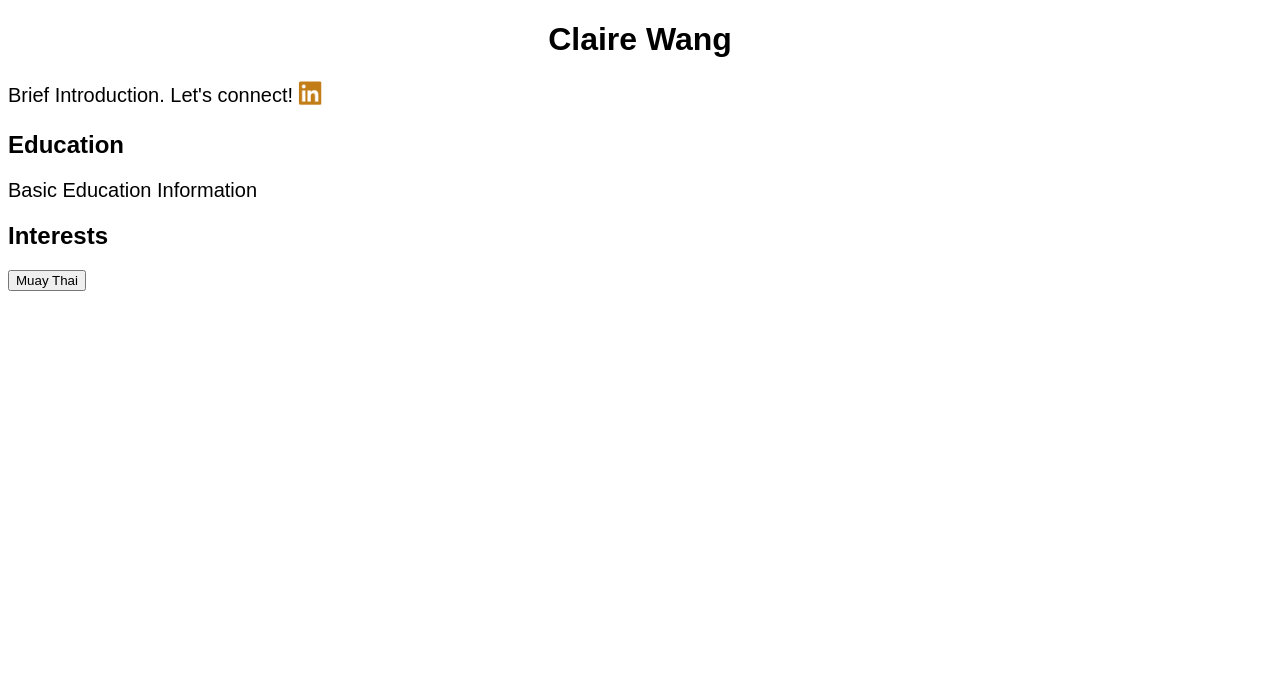
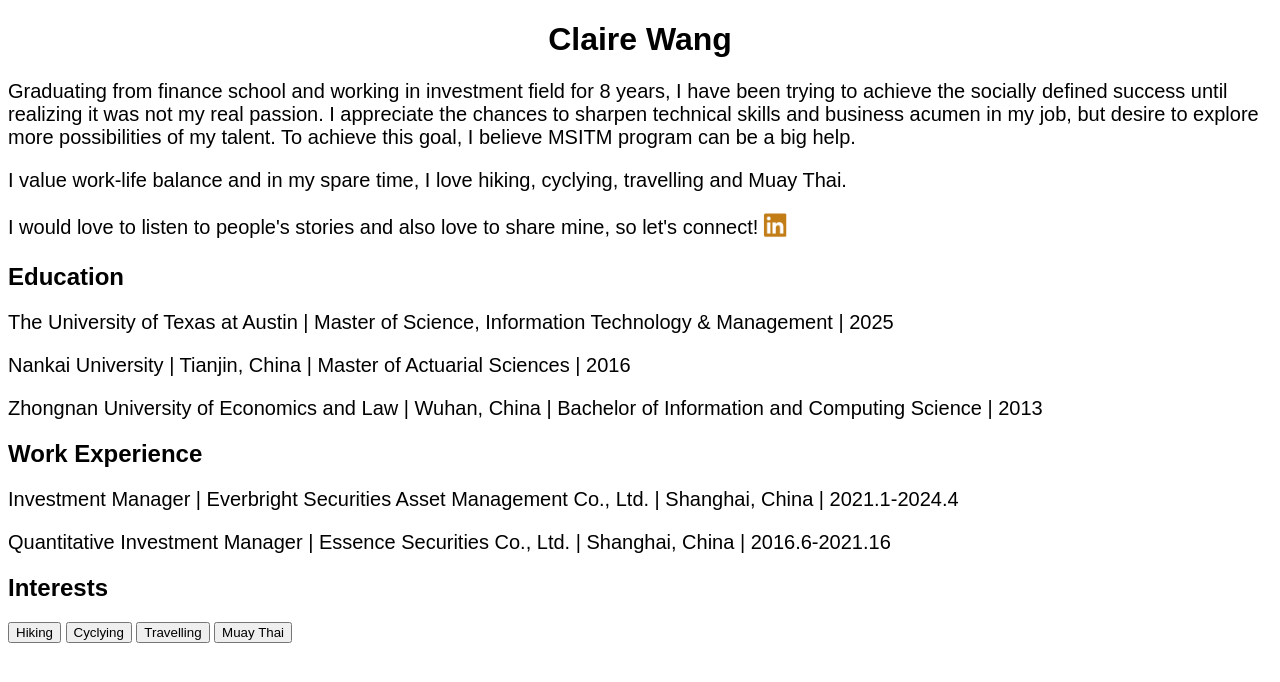
Before and after one commit to alitiffany/alitiffany.github.io, a plain HTML site: page index.html in a window 1280 px wide. Drawn offline with Linux system fonts and the light colour scheme.

Commit message:
update medias

```diff
--- a/index.html
+++ b/index.html
@@ -16,19 +16,39 @@
 
 <div class="font">
     <h1>Claire Wang</h1>
-    <p class="BriefIntro">Brief Introduction. Let's connect!
+    <p class="BriefIntro">Graduating from finance school and working in investment field for 8 years, I have been
+        trying to achieve the socially defined success until realizing it was not my real passion. I
+        appreciate the chances to sharpen technical skills and business acumen in my job, but
+        desire to explore more possibilities of my talent. To achieve this goal, I believe MSITM
+        program can be a big help.</p>
+    <p class="BriefIntro">I value work-life balance and in my spare time, I love hiking, cyclying, travelling and
+        Muay Thai.</p>
+    <p class="BriefIntro">I would love to listen to people's stories and also love to share mine, so let's connect!
         <a href="https://www.linkedin.com/in/claire-wang-goforit/" target="_blank" title="Claire's LinkedIn Profile">
-            <img src="images/LinkedIn_UTCorlor.png" class="LinkedIn"></a>
-    </p>
+            <img src="images/LinkedIn_UTCorlor.png" class="LinkedIn"></a></p>
 </div>
 
 <div class="font">
     <h2 id="Education">Education</h2>
-    <p>Basic Education Information</p>
+    <p>The University of Texas at Austin &#124; Master of Science, Information Technology & Management &#124; 2025</p>
+    <p>Nankai University &#124; Tianjin, China &#124; Master of Actuarial Sciences &#124; 2016</p>
+    <p>Zhongnan University of Economics and Law &#124; Wuhan, China &#124;
+        Bachelor of Information and Computing Science &#124; 2013</p>
+</div>
+
+<div class="font">
+    <h2 id="Education">Work Experience</h2>
+    <p>Investment Manager &#124; Everbright Securities Asset Management Co., Ltd. &#124; Shanghai, China &#124;
+        2021.1-2024.4</p>
+    <p>Quantitative Investment Manager &#124; Essence Securities Co., Ltd. &#124; Shanghai, China &#124;
+        2016.6-2021.16</p>
 </div>
 
 <div class="font">
     <h2>Interests</h2>
+    <button onclick="document.location='images/hiking.PNG'">Hiking</button>
+    <button onclick="document.location='images/cycling.JPG'">Cyclying</button>
+    <button onclick="document.location='images/travelling.PNG'">Travelling</button>
     <button onclick="document.location='images/MuayThaiUpdated.mp4'">Muay Thai</button>
 </div>
 
```
Also changed, not shown: 5 other files.
